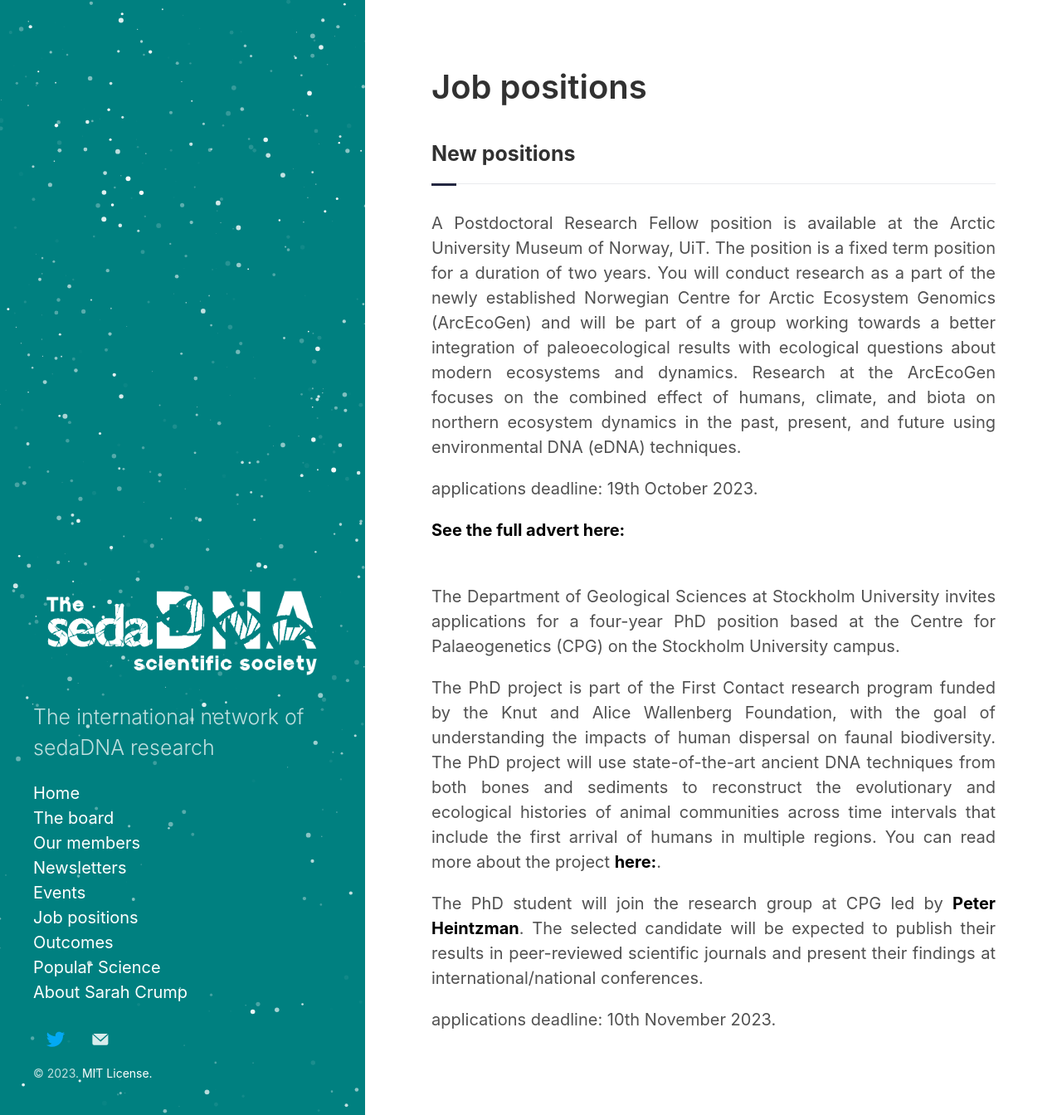
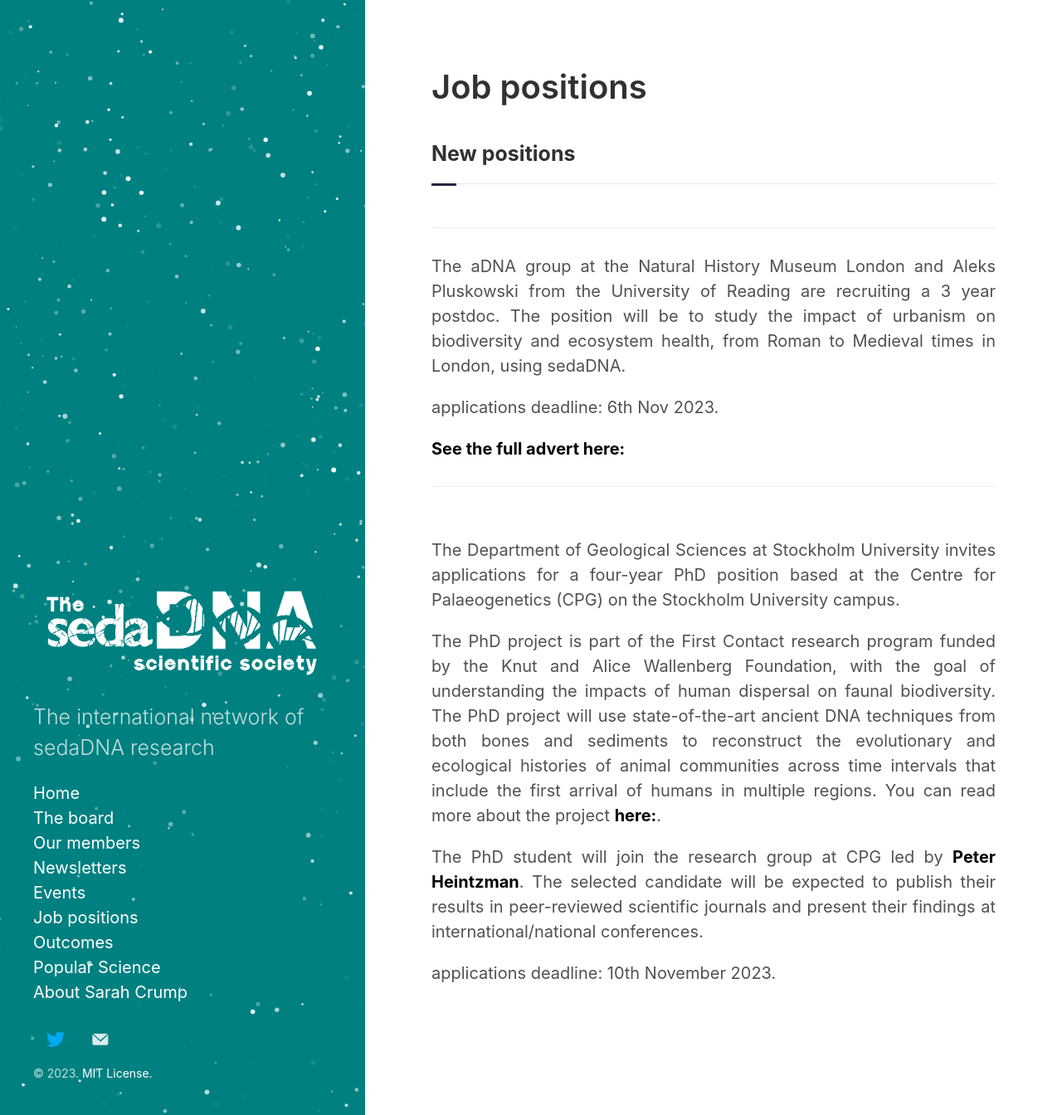
Before and after one commit to sedadna/sedadna.github.io, a Jekyll site: the page built from category/positions.md, in a window 1280 px wide and 1344 px high. Shown: the whole window at 83% size. Built offline with Jekyll 4.4.1, drawn with Linux system fonts in a browser that asks for light colours.

Commit message:
Update positions.md

```diff
--- a/category/positions.md
+++ b/category/positions.md
@@ -6,11 +6,13 @@ title: Job positions
 <div class="section">
 <div class="intro">
 <h3 class="section-title underline">New positions</h3>
+<hr>
+<p>The aDNA group at the Natural History Museum London and Aleks Pluskowski from the University of Reading are recruiting a 3 year postdoc. The position will be to study the impact of urbanism on biodiversity and ecosystem health, from Roman to Medieval times in London, using sedaDNA.</p>
 
-<p>A Postdoctoral Research Fellow position is available at the Arctic University Museum of Norway, UiT. The position is a fixed term position for a duration of two years. You will conduct research as a part of the newly established Norwegian Centre for Arctic Ecosystem Genomics (ArcEcoGen) and will be part of a group working towards a better integration of paleoecological results with ecological questions about modern ecosystems and dynamics. Research at the ArcEcoGen focuses on the combined effect of humans, climate, and biota on northern ecosystem dynamics in the past, present, and future using environmental DNA (eDNA) techniques.</p>
+<p>applications deadline: 6th Nov 2023.</p>
+<p><a href="https://jobs.reading.ac.uk/Job/JobDetail?JobId=12629"><b>See the full advert here:</b></a> </p>
 
-<p>applications deadline: 19th October 2023.</p>
-<p><a href="https://www.jobbnorge.no/en/available-jobs/job/249474/postdoctoral-fellow-in-statistical-palaeoecology-for-ancient-dna-datasets"><b>See the full advert here:</b></a> </p>
+<hr>
 
 <br>
 <p>The Department of Geological Sciences at Stockholm University invites applications for a four-year PhD position based at the Centre for Palaeogenetics (CPG) on the Stockholm University campus.</p>
```
